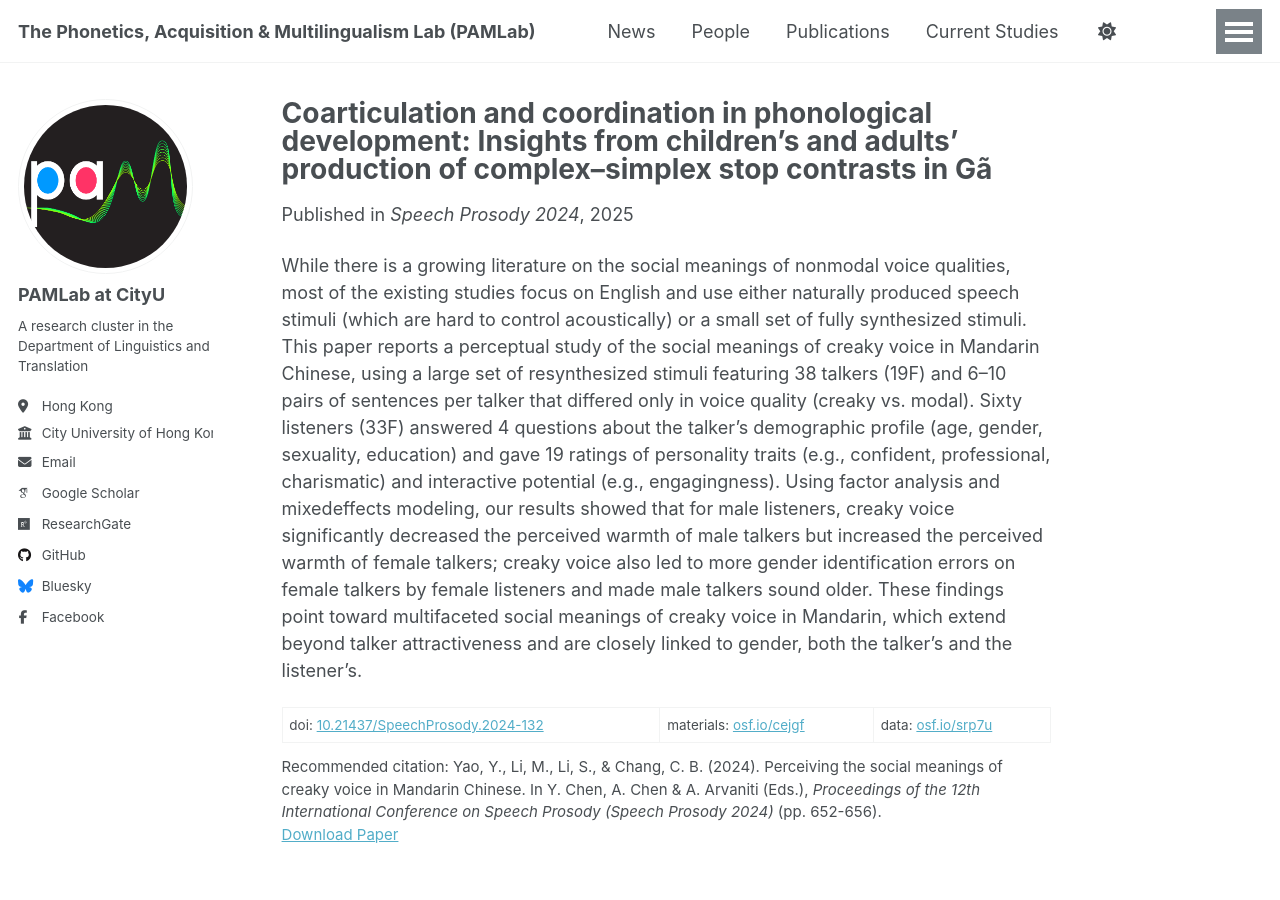
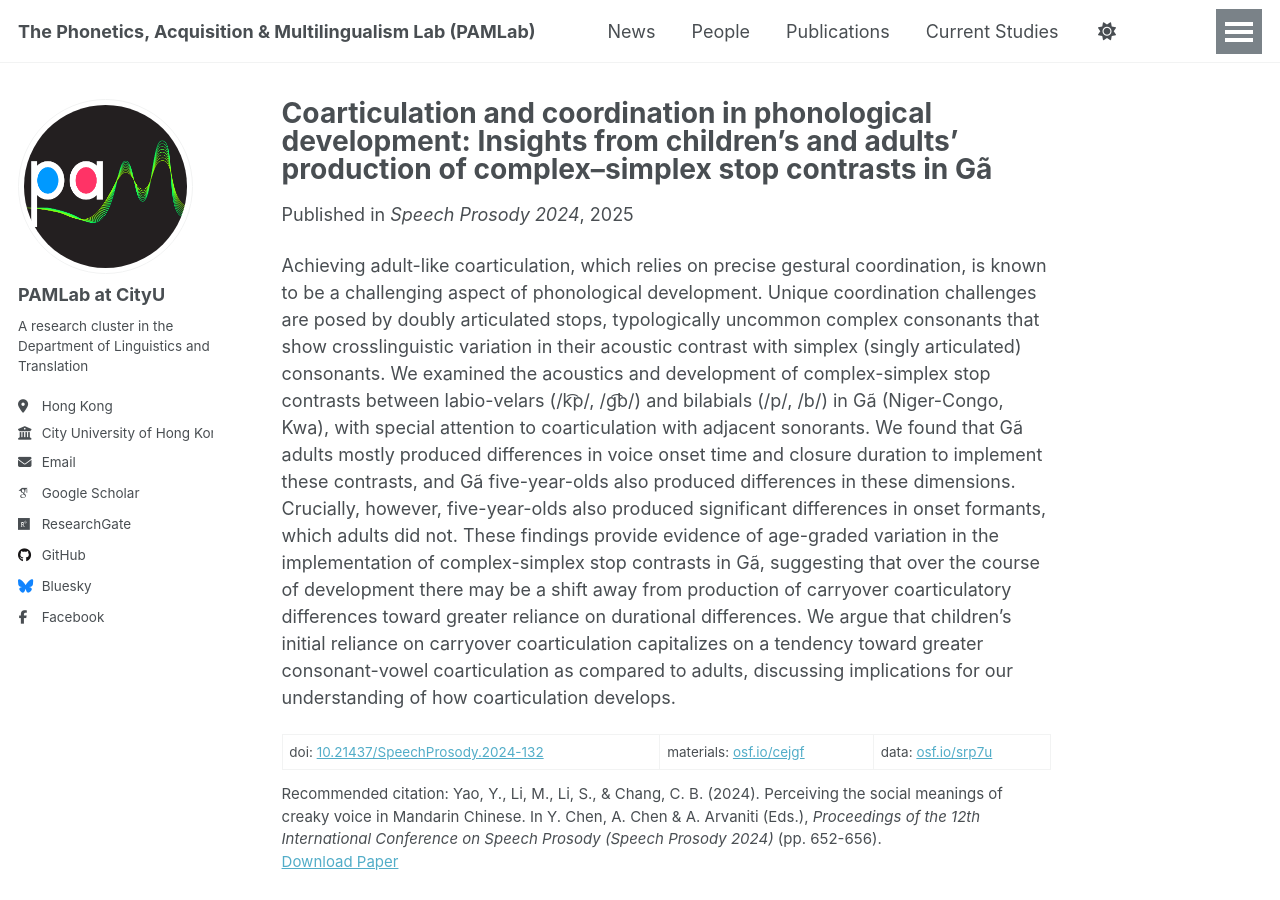
Before and after one commit to thepamlab/thepamlab.github.io, a Jekyll site: the page built from _publications/2025-01-02-coarticulation.md, in a window 1280 px wide and 900 px high. Built offline with Jekyll 4.4.1, drawn with Linux system fonts in a browser that asks for light colours; some web fonts are replaced; a script that is not in the unit is left out.

Commit message:
Update 2025-01-02-coarticulation.md

```diff
--- a/_publications/2025-01-02-coarticulation.md
+++ b/_publications/2025-01-02-coarticulation.md
@@ -3,13 +3,13 @@ title: "Coarticulation and coordination in phonological development: Insights fr
 collection: publications
 category: articles
 permalink: /publication/2025-01-02-coarticulation
-excerpt: 'While there is a growing literature on the social meanings of nonmodal voice qualities, most of the existing studies...'
+excerpt: 'Achieving adult-like coarticulation, which relies on precise gestural coordination, is known to be...'
 date: 2025-01-02
 venue: 'Speech Prosody 2024'
 paperurl: 'http://thepamlab.github.io/files/YaoLiLiChang2024_SP24.pdf'
 citation: 'Yao, Y., Li, M., Li, S., & Chang, C. B. (2024). Perceiving the social meanings of creaky voice in Mandarin Chinese. In Y. Chen, A. Chen & A. Arvaniti (Eds.), <i>Proceedings of the 12th International Conference on Speech Prosody (Speech Prosody 2024)</i> (pp. 652-656).'
 ---
 
-While there is a growing literature on the social meanings of nonmodal voice qualities, most of the existing studies focus on English and use either naturally produced speech stimuli (which are hard to control acoustically) or a small set of fully synthesized stimuli. This paper reports a perceptual study of the social meanings of creaky voice in Mandarin Chinese, using a large set of resynthesized stimuli featuring 38 talkers (19F) and 6–10 pairs of sentences per talker that differed only in voice quality (creaky vs. modal). Sixty listeners (33F) answered 4 questions about the talker's demographic profile (age, gender, sexuality, education) and gave 19 ratings of personality traits (e.g., confident, professional, charismatic) and interactive potential (e.g., engagingness). Using factor analysis and mixedeffects modeling, our results showed that for male listeners, creaky voice significantly decreased the perceived warmth of male talkers but increased the perceived warmth of female talkers; creaky voice also led to more gender identification errors on female talkers by female listeners and made male talkers sound older. These findings point toward multifaceted social meanings of creaky voice in Mandarin, which extend beyond talker attractiveness and are closely linked to gender, both the talker's and the listener's.
+Achieving adult-like coarticulation, which relies on precise gestural coordination, is known to be a challenging aspect of phonological development. Unique coordination challenges are posed by doubly articulated stops, typologically uncommon complex consonants that show crosslinguistic variation in their acoustic contrast with simplex (singly articulated) consonants. We examined the acoustics and development of complex-simplex stop contrasts between labio-velars (/k͡p/, /g͡b/) and bilabials (/p/, /b/) in Gã (Niger-Congo, Kwa), with special attention to coarticulation with adjacent sonorants. We found that Gã adults mostly produced differences in voice onset time and closure duration to implement these contrasts, and Gã five-year-olds also produced differences in these dimensions. Crucially, however, five-year-olds also produced significant differences in onset formants, which adults did not. These findings provide evidence of age-graded variation in the implementation of complex-simplex stop contrasts in Gã, suggesting that over the course of development there may be a shift away from production of carryover coarticulatory differences toward greater reliance on durational differences. We argue that children's initial reliance on carryover coarticulation capitalizes on a tendency toward greater consonant-vowel coarticulation as compared to adults, discussing implications for our understanding of how coarticulation develops.
 
 doi: <a href='https://doi.org/10.21437/SpeechProsody.2024-132' target="_blank">10.21437/SpeechProsody.2024-132</a> | materials: <a href='https://osf.io/cejgf/' target="_blank">osf.io/cejgf</a> | data: <a href="https://osf.io/srp7u/" target="_blank">osf.io/srp7u</a>
```
